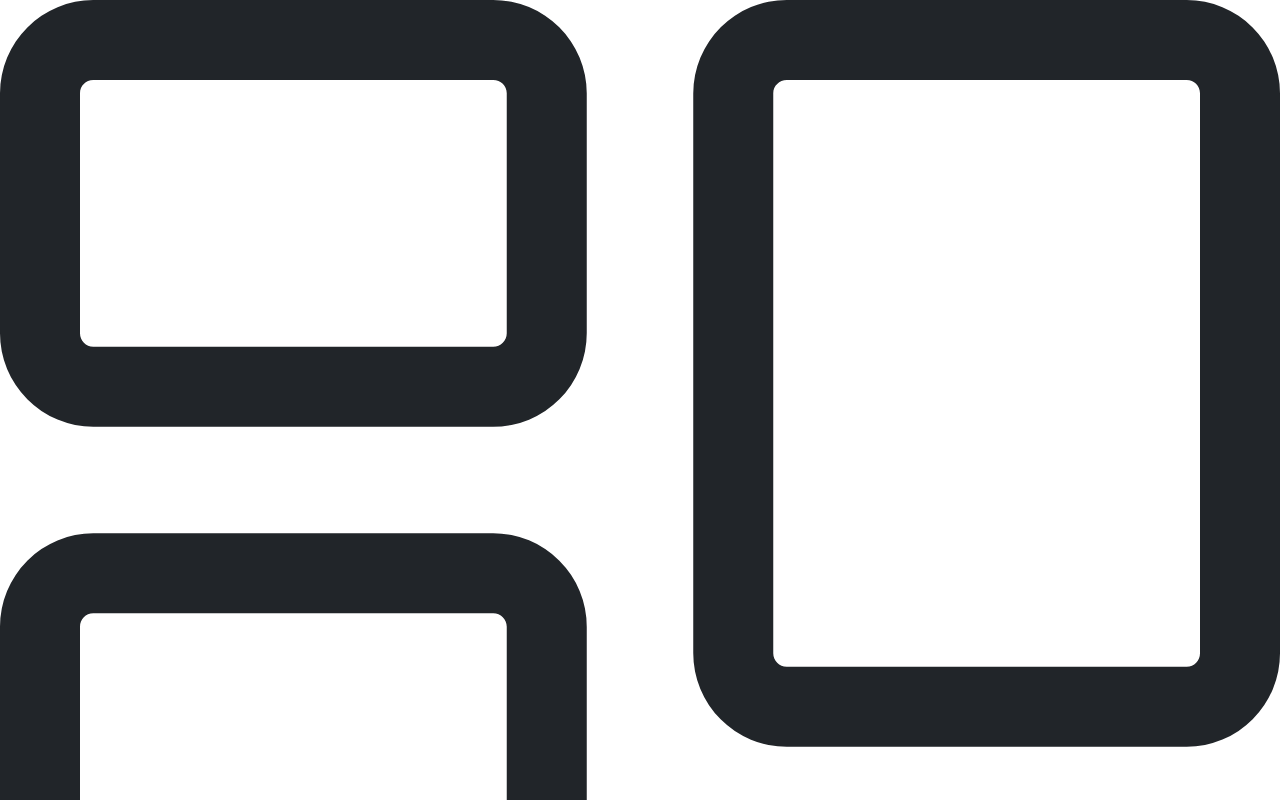
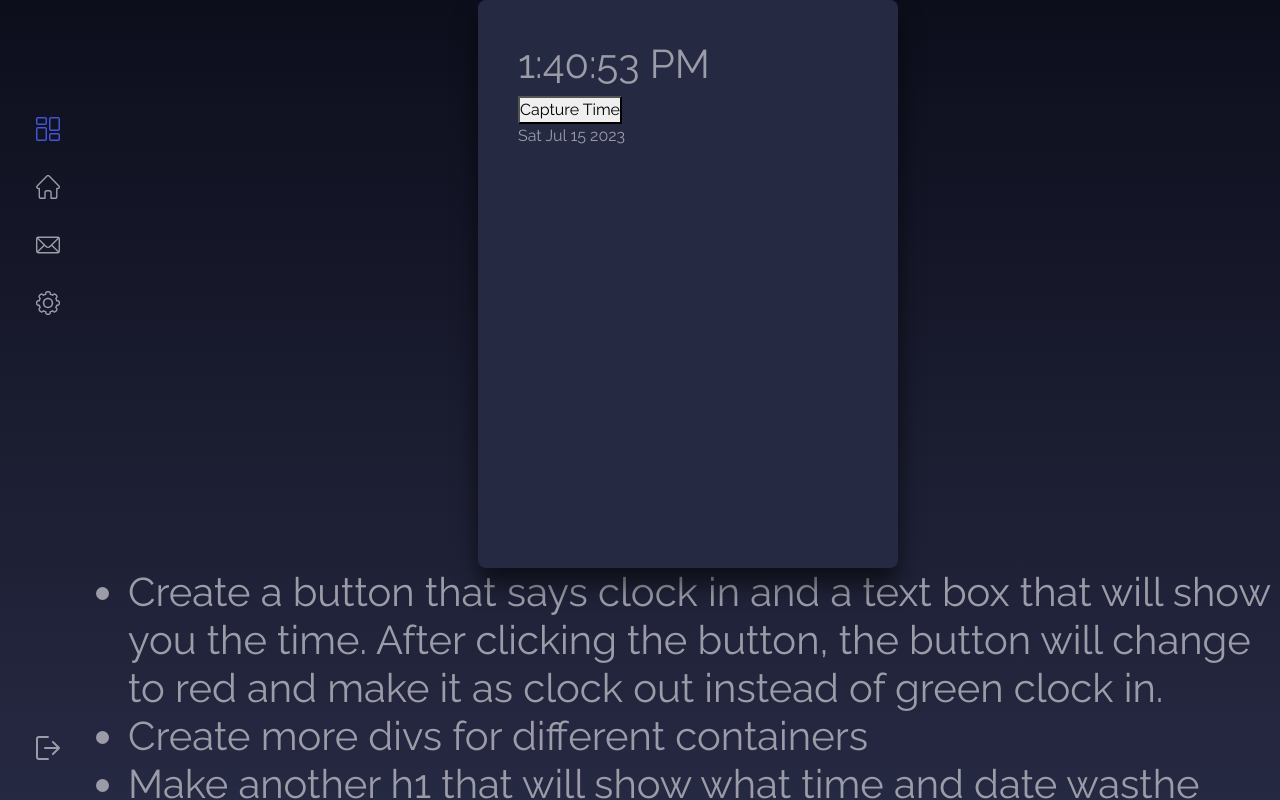
Before and after one commit to toperrrrrrrr/pos, a React (Create React App) app: page /dashboard in a window 1280 px wide. Shown: the top 800 px of the page. Built offline with nearby package versions, Linux system fonts and the light colour scheme.

Commit message:
Working on the dashboard

```diff
--- /dev/null
+++ b/src/components/Dashboard.css
@@ -0,0 +1,79 @@
+@import url("https://fonts.googleapis.com/css?family=Raleway:400,700");
+
+:root {
+  --delay: 0s;
+  --dark1: #0d0e1c;
+  --dark2: #262942;
+  --color-text: aliceblue;
+  --color-bg: #262942;
+  --color-shadow: rgba(0, 0, 0, 0.6);
+  --color-box: #555b96;
+  --color-box-hover: #3a3842;
+}
+
+* {
+  box-sizing: border-box;
+  margin: 0;
+  padding: 0;
+  font-family: Raleway, sans-serif;
+
+  outline: none;
+}
+
+h6,
+h5,
+h4,
+h3,
+h2,
+h1 {
+  color: var(--color-text);
+  margin-top: 20px;
+  margin-bottom: -5px;
+}
+
+.screen-bg {
+  display: flex;
+  align-items: center;
+  justify-content: center;
+  min-height: 100vh;
+  background: linear-gradient(180deg, var(--dark1), var(--dark2));
+  color: #9b9ca7;
+  background-repeat: no-repeat;
+  background-attachment: fixed;
+}
+
+.wrapper {
+  display: flex;
+  height: 100vh;
+  overflow: hidden;
+  margin: 0 auto;
+}
+
+.left-side {
+  width: 6rem;
+  display: flex;
+  flex-direction: column;
+  flex-shrink: 0;
+  align-items: center;
+  padding: 117px 0 40px;
+  -webkit-animation: left 1s var(--delay) both;
+  animation: left 1s var(--delay) both;
+}
+
+.left-side svg {
+  width: 24px;
+  cursor: pointer;
+}
+
+.left-side svg + svg {
+  margin-top: 34px;
+}
+
+.left-side svg:last-child {
+  margin-top: auto;
+}
+
+.left-side svg.active,
+.left-side svg:hover {
+  color: #4255d4;
+}
--- a/src/components/Dashboard.js
+++ b/src/components/Dashboard.js
@@ -1,6 +1,6 @@
 import React, { useState } from "react";
 import { useNavigate } from "react-router-dom";
-import "./mycss.css";
+import "./Dashboard.css";
 import Alerts from "./Alerts/Alerts";
 import Clock from "./Clock";
 
@@ -31,7 +31,7 @@ const Dashboard = ({ capturedtime }) => {
   };
 
   return (
-    <>
+    <div className="screen-bg">
       <div class="wrapper ">
         <div class="left-side">
           <svg
@@ -115,7 +115,7 @@ const Dashboard = ({ capturedtime }) => {
           />
         </div>
       </div>
-    </>
+    </div>
   );
 };
 
--- a/src/components/Login.js
+++ b/src/components/Login.js
@@ -1,4 +1,4 @@
-import React, { useState, useEffect } from "react";
+import React, { useState, useRef } from "react";
 import "@fortawesome/fontawesome-free/css/all.min.css";
 import { useNavigate } from "react-router-dom";
 import "./Login.css";
@@ -14,6 +14,8 @@ const Login = () => {
   const navigate = useNavigate();
   let username = "admin";
   let password = "password";
+  const inputRef = useRef(null);
+  const buttonRef = useRef(null);
 
   const handleOpenPopup = () => {
     setShowPopup(true);
@@ -47,19 +49,15 @@ const Login = () => {
     }
   };
 
-  useEffect(() => {
-    const listener = (event) => {
-      if (event.code === "Enter") {
-        setLoggedIn(true);
-        event.preventDefault();
-        handleLogin();
-      }
-    };
-    document.addEventListener("keydown", listener);
-    return () => {
-      document.removeEventListener("keydown", listener);
-    };
-  }, []);
+  const handleEnterKey = (event) => {
+    if (event.key === 'Enter') {
+      buttonRef.current.click();
+    }
+  };
+
+
+
+
 
   return (
     <>
@@ -83,11 +81,14 @@ const Login = () => {
                 type={isEye}
                 className="form-input"
                 placeholder="*********"
+                ref={inputRef}
+                onKeyDown={handleEnterKey}
                 onChange={(e) => setPassword(e.target.value)}
               ></input>
             </div>
             <div className="login-button-container">
-              <button type="button" className="form-btn" onClick={handleLogin}>
+              <button type="button" className="form-btn"    ref={buttonRef}
+ onClick={handleLogin}>
                 <div className="login-button">Login</div>
               </button>
               <button type="button" className="eye-button" onClick={eye}>
```
